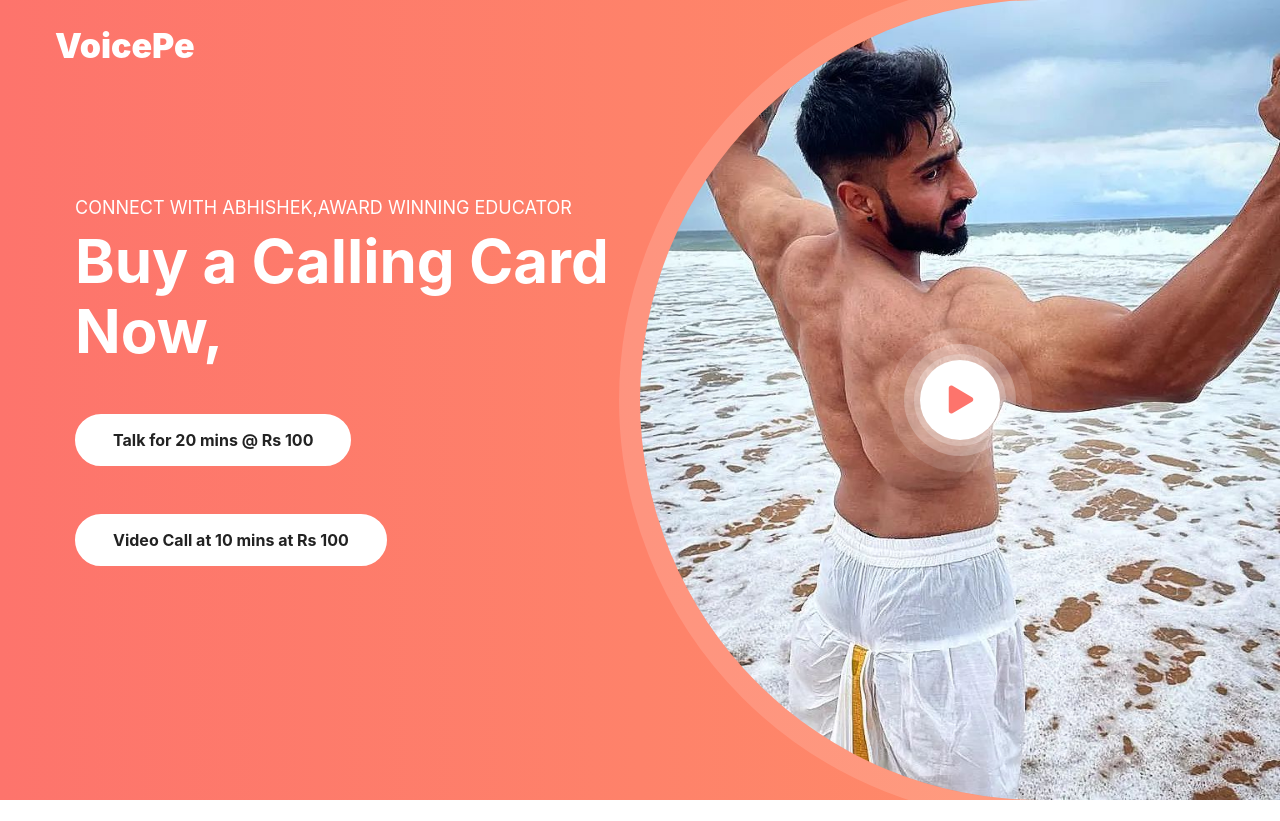
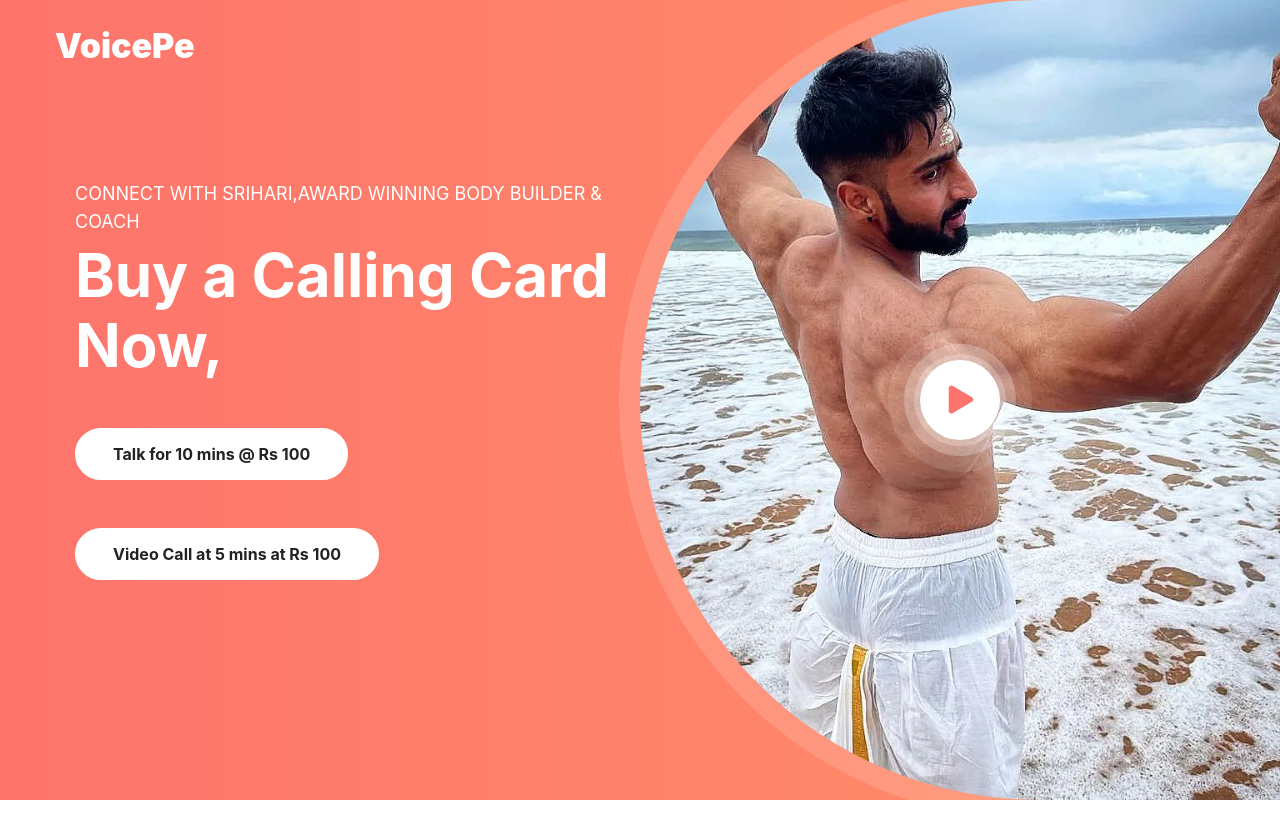
Before and after one commit to Firaq007/hari, a FastAPI app: page / in a window 1280 px wide. Run offline with FastAPI, Linux system fonts and the light colour scheme.

Commit message:
Update index.html

```diff
--- a/templates/index.html
+++ b/templates/index.html
@@ -28,10 +28,10 @@
             <div class="col-md-6 banner-left pt-md-0 pt-5 pb-md-0 pb-sm-4">
                 <div class="container pt-md-0 pt-5">
                     <div class="banner-info ps-xxl-5 ps-xl-0 ps-5 ms-lg-5 py-md-0 py-5">
-                        <p class="mb-1">Connect with Abhishek,Award Winning Educator</p>
+                        <p class="mb-1">Connect with Srihari,Award Winning Body Builder & Coach</p>
                         <h3>Buy a Calling Card Now, </h3>
-                        <a class="btn btn-style btn-style-2 mt-sm-5 mt-4" href="https://rzp.io/i/wMnUqnupfT">Talk for 20 mins @ Rs 100</a>
-                        <a class="btn btn-style btn-style-2 mt-sm-5 mt-4" href="https://rzp.io/i/wMnUqnupfT">Video Call at 10 mins at Rs 100</a>
+                        <a class="btn btn-style btn-style-2 mt-sm-5 mt-4" href="https://rzp.io/i/wMnUqnupfT">Talk for 10 mins @ Rs 100</a>
+                        <a class="btn btn-style btn-style-2 mt-sm-5 mt-4" href="https://rzp.io/i/wMnUqnupfT">Video Call at 5 mins at Rs 100</a>
 
                     </div>
                 </div>
@@ -44,7 +44,7 @@
                         </span>
                     </a>
                     <div id="small-dialog" class="zoom-anim-dialog mfp-hide">
-                        <iframe src="https://player.vimeo.com/video/687401154?h=462c886fc3" frameborder="0"
+                        <iframe src="https://player.vimeo.com/video/687809227?h=95448ad8b2" frameborder="0"
                             allow="autoplay; fullscreen" allowfullscreen></iframe>
                     </div>
                     <!--//video-->
```
